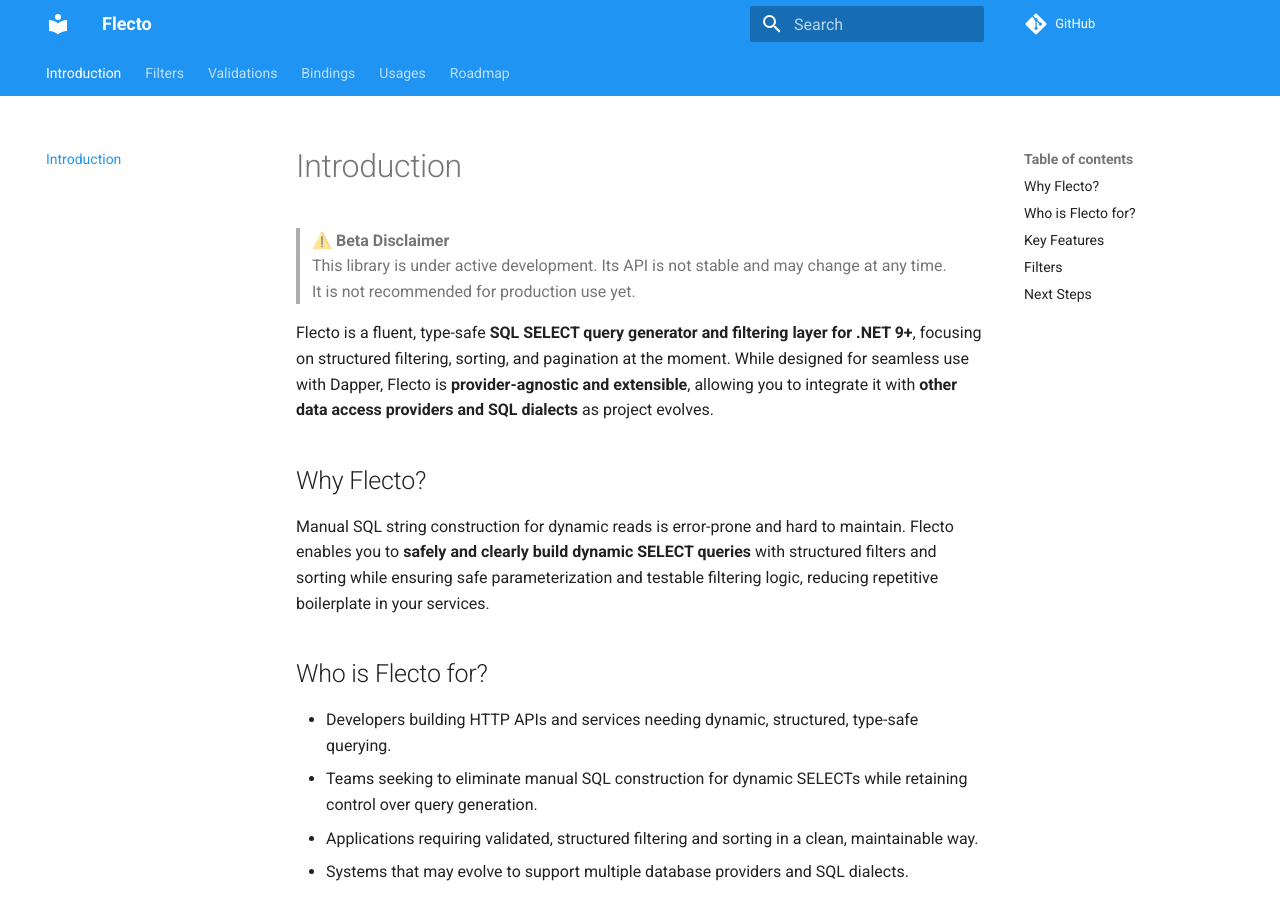
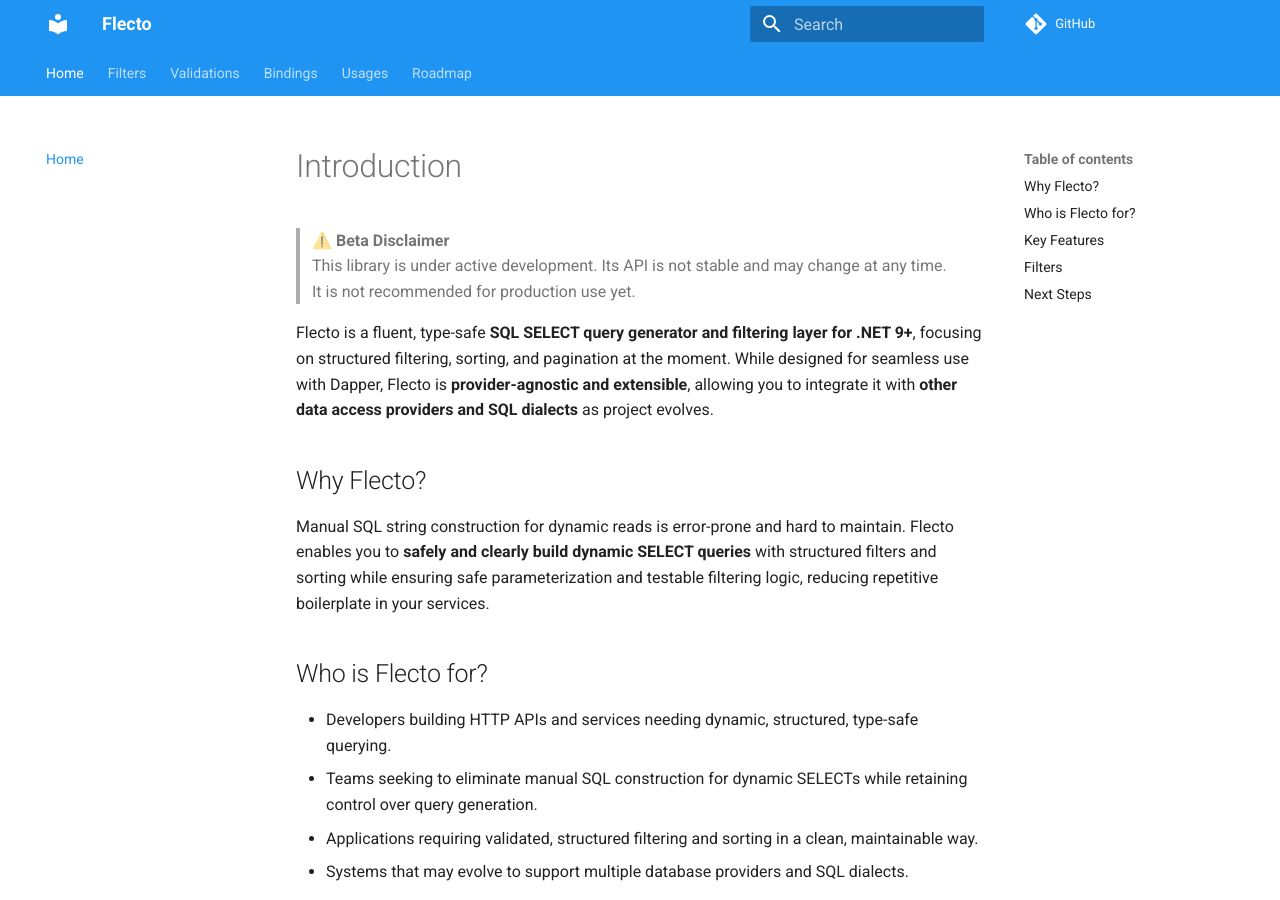
Before and after one commit to EveIsSim/Flecto, an MkDocs documentation site: the page built from docs/pages/index.md, in a window 1280 px wide and 900 px high. Built offline with MkDocs 1.6.1 and Material for MkDocs 9.7.7, drawn with Linux system fonts in a browser that asks for light colours; comment, search, counter and statistics services are not loaded.

Commit message:
[Pages] fix

```diff
--- a/docs/mkdocs.yml
+++ b/docs/mkdocs.yml
@@ -2,8 +2,6 @@
 repo_url: https://github.com/EveIsSim/Flecto
 site_url: https://your-org.github.io/Flecto/
 docs_dir: pages
-nav:
-  - Home: introduction.md
 
 theme:
   name: material
@@ -28,7 +26,7 @@
     - diagrams
 
 nav:
-  - Introduction: introduction.md
+  - Home: index.md
   - Filters: filters.md
   - Validations: validations.md
   - Bindings: bindings.md
```
Also changed, not shown: docs/pages/index.md (renamed from docs/pages/introduction.md).
